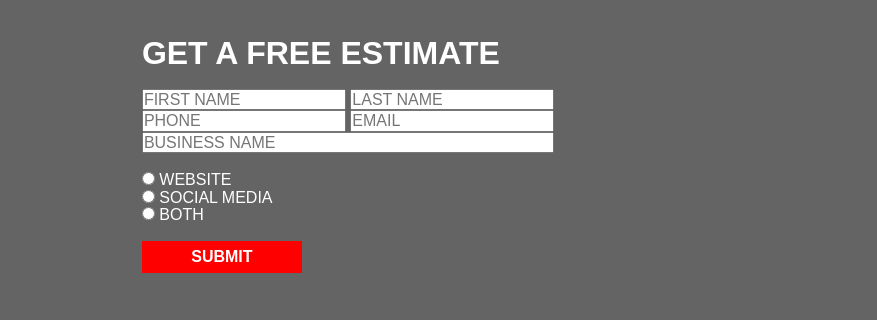
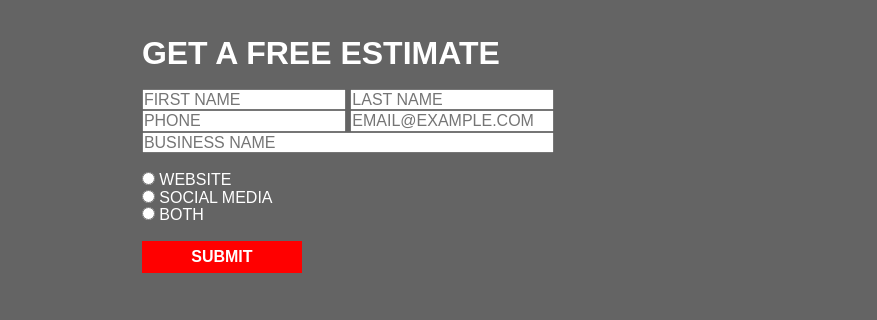
Before and after one commit to willhami2/willhami2.github.io, a plain HTML site: page index.html in a window 1280 px wide. Shown: the part 2294-2614 px from the top of the page, 0-877 px from the left. Drawn offline with Linux system fonts and the light colour scheme.

Commit message:
Update index.html

```diff
--- a/index.html
+++ b/index.html
@@ -87,7 +87,7 @@
             <input type="text" name="firstName" placeholder="FIRST NAME" class ="textForm" id = "inp_firstName">
             <input type="text" name="lastName" placeholder="LAST NAME" class ="textForm" id = "inp_lastName"> <br>
             <input type="text" name="phoneNumber" placeholder="PHONE" class ="textForm" id = "inp_phoneNumber">
-            <input type="text" name="email" placeholder="EMAIL" class ="textForm" id = "inp_email"> <br>
+            <input type="email" name="email" placeholder="EMAIL@EXAMPLE.COM" class ="textForm" id = "inp_email"> <br>
             <input type="text" name="business" placeholder="BUSINESS NAME" class ="textFormLong" id = "businessName"> <br><br>
              <input type = "radio" name = "needs" value ="WEBSITE"> WEBSITE<br>
             <input type = "radio" name = "needs" value ="SOCIAL MEDIA"> SOCIAL MEDIA<br>
```
